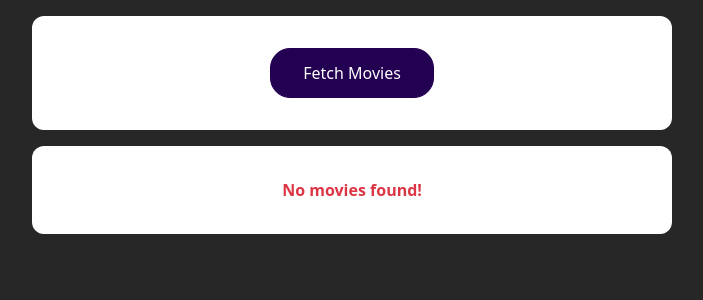
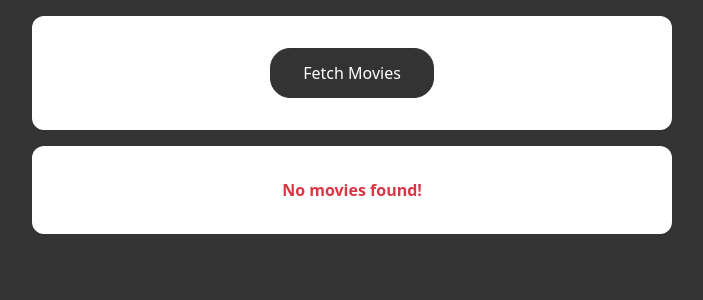
Before and after one commit to rubanero14/React-Lessons-Section14-Sending-HTTP-Requests-Database-Connection, a React (Create React App) app: page / in a window 1280 px wide. Shown: the top 300 px of the page, without its empty margins (288-991 px from the left). Built offline with nearby package versions, Linux system fonts and the light colour scheme.

Commit message:
Handling Loading & Data States

```diff
--- a/src/App.css
+++ b/src/App.css
@@ -11,8 +11,8 @@ section {
 button {
   font: inherit;
   cursor: pointer;
-  background: #230052;
-  border: 1px solid #230052;
+  background: #333;
+  border: 1px solid #333;
   color: white;
   padding: 0.75rem 2rem;
   border-radius: 20px;
@@ -24,6 +24,6 @@ button:focus {
 
 button:hover,
 button:active {
-  background-color: #460897;
-  border-color: #460897;
+  background-color: #333;
+  border-color: #333;
 }
--- a/src/components/Movie.module.css
+++ b/src/components/Movie.module.css
@@ -1,7 +1,7 @@
 .movie {
   margin: 1rem;
   padding: 1rem;
-  background-color: #230052;
+  background-color: #333;
   box-shadow: 0 2px 8px rgba(0, 0, 0, 0.26);
   border-radius: 12px;
   text-align: center;
--- a/src/index.css
+++ b/src/index.css
@@ -8,5 +8,5 @@ html {
 
 body {
   margin: 0;
-  background-color: #272727;
+  background-color: #333;
 }
```
